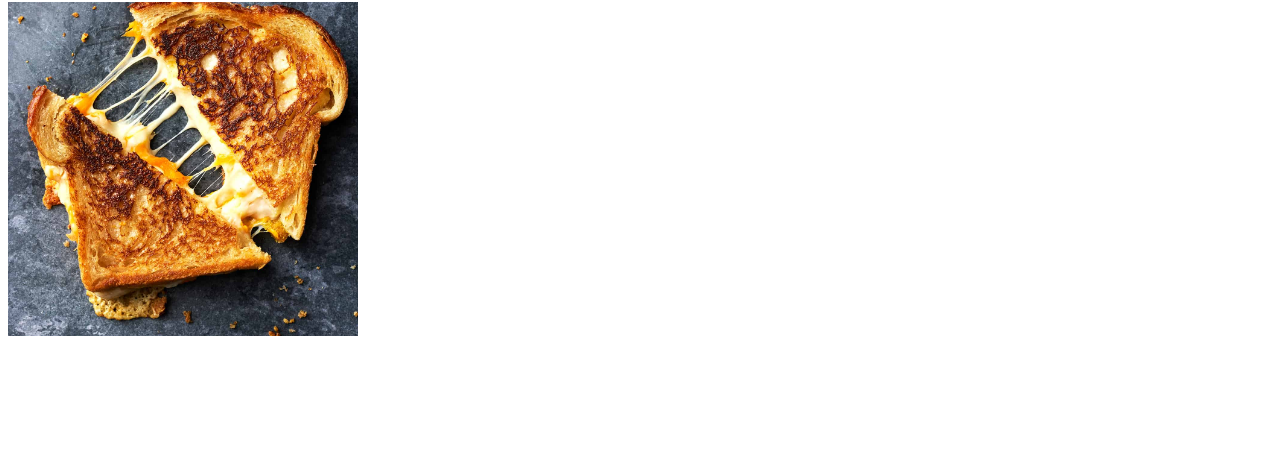
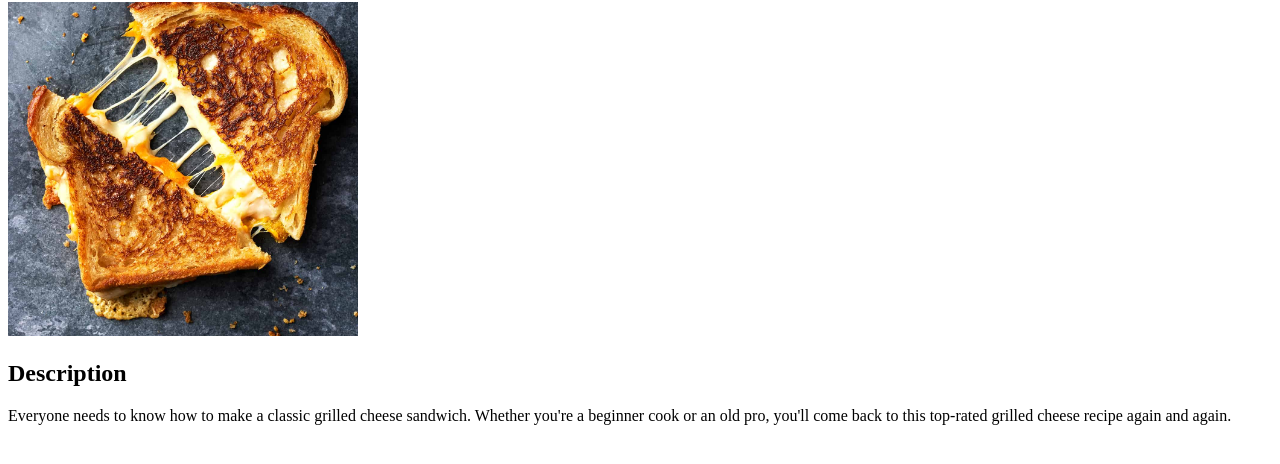
Before and after one commit to Sephydev/odin-recipes, a plain HTML site: page recipes/grilled-cheese-sandwich.html in a window 1280 px wide. Shown: the part 78-542 px from the top of the page. Drawn offline with Linux system fonts and the light colour scheme.

Commit message:
Add description section

```diff
--- a/recipes/grilled-cheese-sandwich.html
+++ b/recipes/grilled-cheese-sandwich.html
@@ -7,5 +7,9 @@
   <body>
     <h1>Grilled Cheese Sandwich</h1>
     <img src="../img/grilled-cheese.jpg" alt="grilled cheese sandwich cut in half" height="334" width="350">
+
+    <h2>Description</h2>
+
+    <p>Everyone needs to know how to make a classic grilled cheese sandwich. Whether you're a beginner cook or an old pro, you'll come back to this top-rated grilled cheese recipe again and again.</p>
   </body>
 </html>
```
